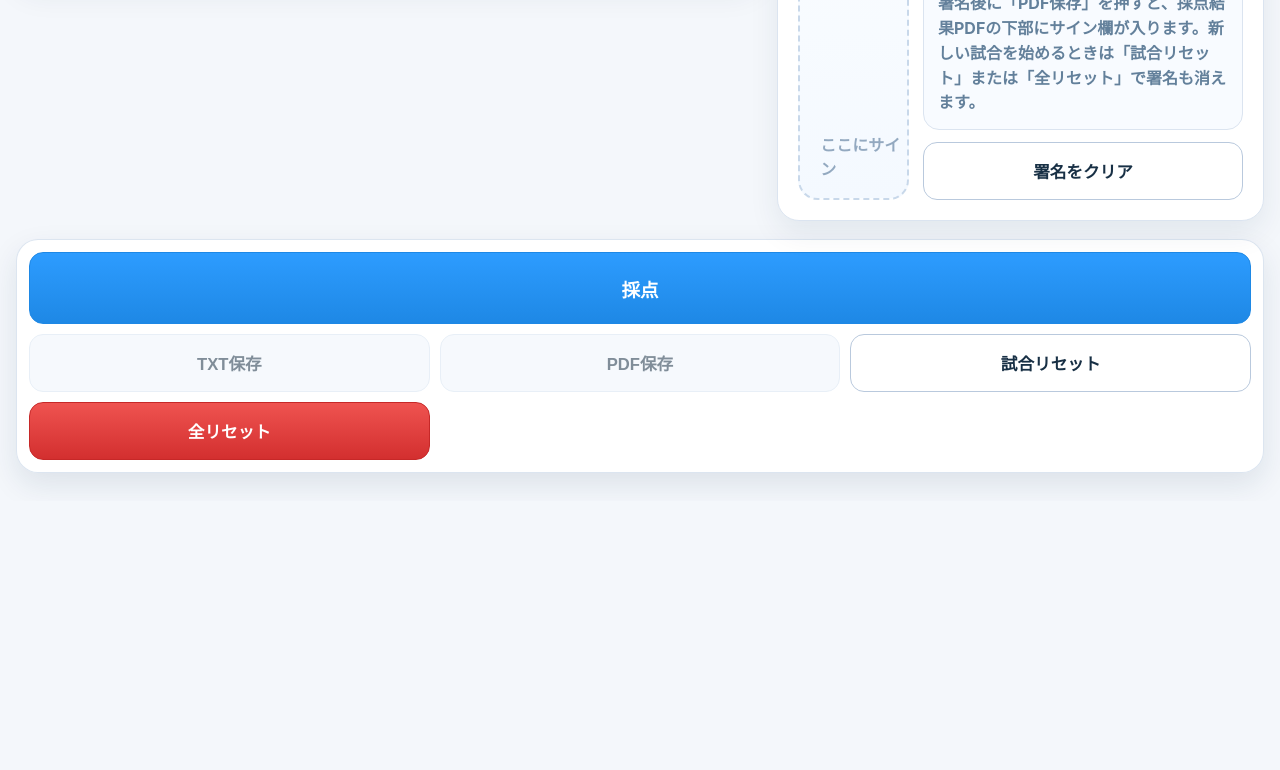
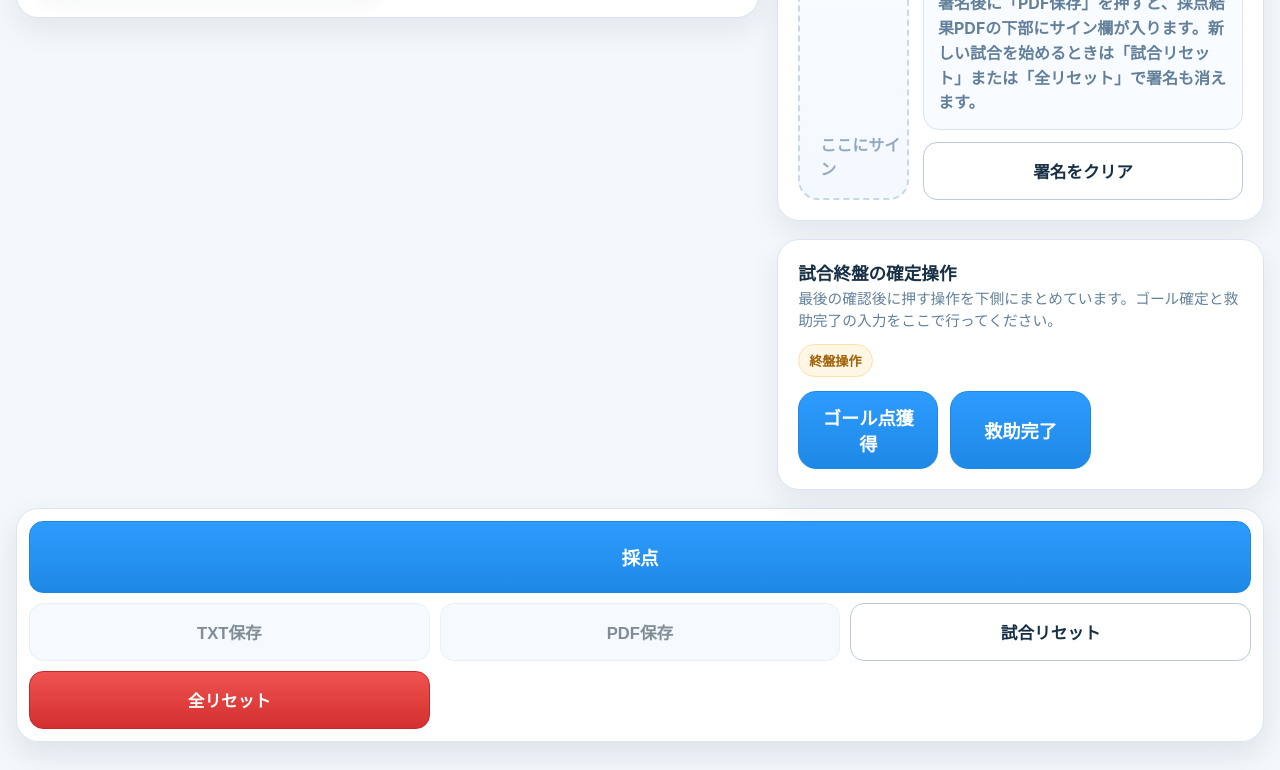
Before and after one commit to nyoro132/strat, a plain HTML site: page index.html in a window 1280 px wide. Shown: the part 1887-2657 px from the top of the page. Before the commit the page ends 2388 px from the top, so only its background shows below. Drawn offline with Linux system fonts and the light colour scheme.

Commit message:
Update index.html

```diff
--- a/index.html
+++ b/index.html
@@ -3,7 +3,7 @@
 <head>
     <meta charset="UTF-8" />
     <meta name="viewport" content="width=device-width, initial-scale=1.0" />
-    <title>レスキューライン 採点システム </title>
+    <title>レスキューライン 採点システム iPad最適化版</title>
     <script src="https://cdnjs.cloudflare.com/ajax/libs/html2pdf.js/0.10.1/html2pdf.bundle.min.js"></script>
     <style>
         :root{
@@ -901,6 +901,7 @@
             <div class="topbar-row">
                 <div class="brand">
                     <h1>レスキューライン 採点システム</h1>
+                    <p>11インチiPadでの横向き採点を想定し、指で押しやすいサイズと固定表示を強化しました。</p>
                 </div>
                 <div class="top-right">
                     <div class="estimate-panel">
@@ -921,6 +922,7 @@
                 </div>
                 <div style="display:flex; align-items:center; gap:10px; flex-wrap:wrap;">
                     <div id="timerStateBadge" class="badge">停止中</div>
+                    <div class="badge" style="background:#f7fbff;">iPad推奨: 横向き・Safariの全画面表示</div>
                 </div>
             </div>
         </header>
@@ -952,8 +954,9 @@
 
                     <div class="top-actions">
                         <button id="addStartButton" class="btn-primary big-toggle">スタート点獲得</button>
-                        <button id="goalToggleButton" class="btn-primary big-toggle">ゴール点獲得</button>
-                        <button id="rescueToggleButton" class="btn-primary big-toggle">救助完了</button>
+                    </div>
+                    <div class="muted" style="margin-top:12px; font-weight:700; font-size:1rem;">
+                        ※「ゴール点獲得」「救助完了」は採点終盤で押しやすいよう、ページ下側に配置しています。
                     </div>
 
                     <div class="summary-grid" style="margin-top:14px;">
@@ -1178,6 +1181,20 @@
                         </div>
                     </section>
 
+                    <section class="card">
+                        <div class="card-title-row">
+                            <div>
+                                <h2 class="card-title">試合終盤の確定操作</h2>
+                                <p class="card-desc">最後の確認後に押す操作を下側にまとめています。ゴール確定と救助完了の入力をここで行ってください。</p>
+                            </div>
+                            <span class="badge warning">終盤操作</span>
+                        </div>
+                        <div class="top-actions" style="margin-top:0;">
+                            <button id="goalToggleButton" class="btn-primary big-toggle">ゴール点獲得</button>
+                            <button id="rescueToggleButton" class="btn-primary big-toggle">救助完了</button>
+                        </div>
+                    </section>
+
                 </div>
             </aside>
         </main>
```
